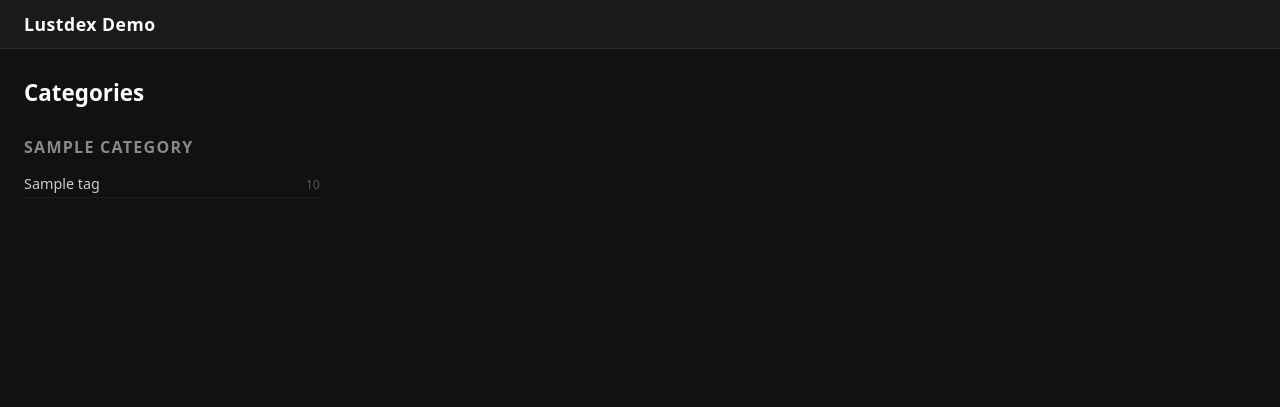
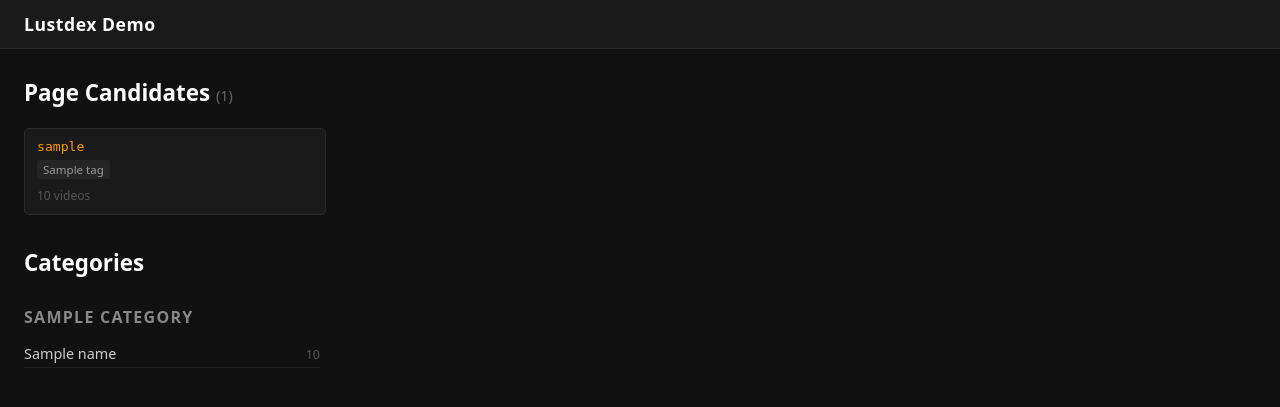
Before and after one commit to alexsgcompany/Lustdex, a Flask app: template demo/templates/index.html in a window 1280 px wide. Shown: the top 407 px of the page. Run offline with Flask 3, Linux system fonts and the light colour scheme; the template is opened without the code that fills it: most values are stand-ins (such as "Sample title", 1, 10 or a date in 2020).

Commit message:
Demo: show page candidates block on homepage
Separate grid above Categories: slug, tag badges, video count.
Ordered by lexical_count DESC.

Co-Authored-By: Claude Sonnet 4.6 <noreply@anthropic.com>

```diff
--- a/demo/app.py
+++ b/demo/app.py
@@ -22,7 +22,7 @@ PER_PAGE = 120  # 6 columns × 20 rows
 @app.route("/")
 def index():
     with get_conn() as conn:
-        rows = conn.execute(
+        tag_rows = conn.execute(
             """
             SELECT t.id, t.name, t.slug, t.category, COUNT(vt.video_id) AS cnt
             FROM tags t
@@ -33,12 +33,29 @@ def index():
             """,
         ).fetchall()
 
+        candidate_rows = conn.execute(
+            """
+            SELECT pc.slug_provisional, pc.slug_final, pc.lexical_count,
+                   array_agg(t.name ORDER BY t.name) AS tag_names
+            FROM page_candidates pc
+            JOIN tags t ON t.id = ANY(pc.member_tag_ids)
+            WHERE pc.status = 'approved'
+            GROUP BY pc.id, pc.slug_provisional, pc.slug_final, pc.lexical_count
+            ORDER BY pc.lexical_count DESC
+            """,
+        ).fetchall()
+
     groups: dict[str, list] = {}
-    for row in rows:
+    for row in tag_rows:
         cat = row[3] or "Other"
         groups.setdefault(cat, []).append({"name": row[1], "slug": row[2], "cnt": row[4]})
 
-    return render_template("index.html", groups=groups)
+    candidates = [
+        {"slug": r[1] or r[0], "slug_prov": r[0], "cnt": r[2], "tags": r[3]}
+        for r in candidate_rows
+    ]
+
+    return render_template("index.html", groups=groups, candidates=candidates)
 
 
 @app.route("/<slug>")
--- a/demo/templates/index.html
+++ b/demo/templates/index.html
@@ -3,6 +3,45 @@
 
 {% block head %}
 <style>
+  /* ── page candidates ────────────────────────────────────── */
+  .candidates-grid {
+    display: grid;
+    grid-template-columns: repeat(4, 1fr);
+    gap: 8px;
+    margin-bottom: 32px;
+  }
+  .cand-card {
+    background: #1a1a1a;
+    border: 1px solid #2a2a2a;
+    border-radius: 5px;
+    padding: 10px 12px;
+  }
+  .cand-slug {
+    font-family: monospace;
+    font-size: .82rem;
+    color: #f90;
+    word-break: break-all;
+    margin-bottom: 6px;
+  }
+  .cand-tags {
+    display: flex;
+    flex-wrap: wrap;
+    gap: 4px;
+    margin-bottom: 8px;
+  }
+  .cand-tag {
+    background: #252525;
+    border-radius: 3px;
+    padding: 2px 6px;
+    font-size: .72rem;
+    color: #999;
+  }
+  .cand-cnt {
+    font-size: .75rem;
+    color: #555;
+  }
+
+  /* ── category tags ──────────────────────────────────────── */
   .tag-grid {
     display: grid;
     grid-template-columns: repeat(4, 1fr);
@@ -24,6 +63,24 @@
 {% endblock %}
 
 {% block content %}
+
+{% if candidates %}
+<h1>Page Candidates <span style="font-weight:400;font-size:.9rem;color:#666">({{ candidates|length }})</span></h1>
+<div class="candidates-grid">
+  {% for c in candidates %}
+  <div class="cand-card">
+    <div class="cand-slug">{{ c.slug }}</div>
+    <div class="cand-tags">
+      {% for name in c.tags %}
+      <span class="cand-tag">{{ name }}</span>
+      {% endfor %}
+    </div>
+    <div class="cand-cnt">{{ c.cnt }} videos</div>
+  </div>
+  {% endfor %}
+</div>
+{% endif %}
+
 <h1>Categories</h1>
 {% for category, tags in groups.items() %}
   <h2>{{ category }}</h2>
```
